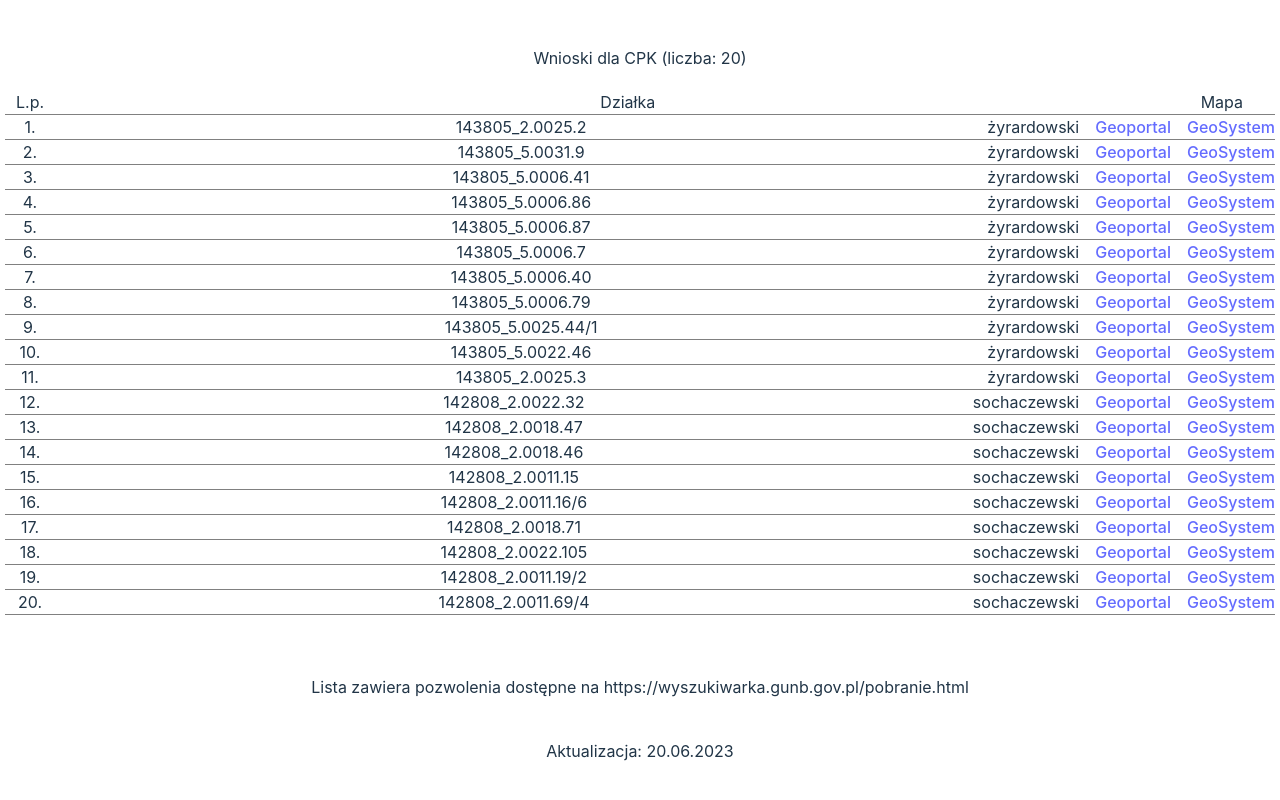
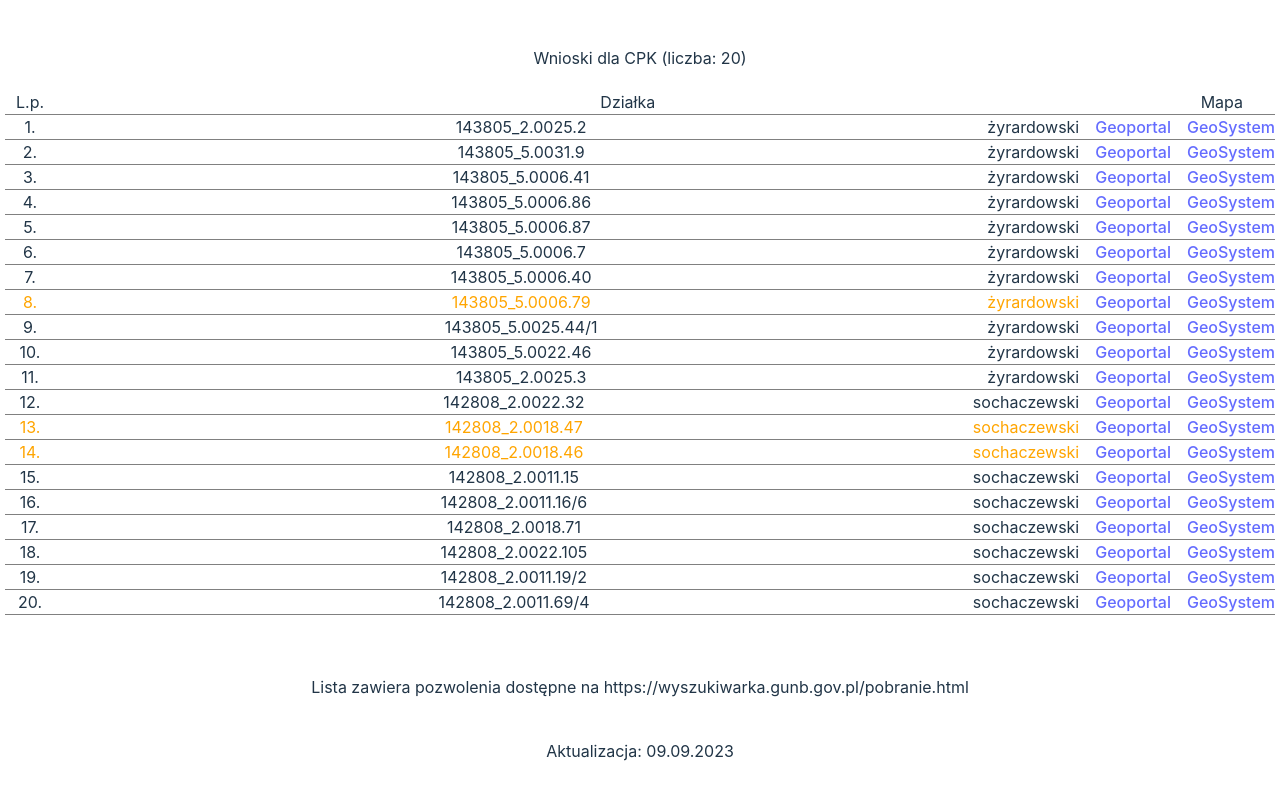
Before and after one commit to kuba1pie/95-cpk-front, a Vue app: page / in a window 1280 px wide. Shown: the part 761-1561 px from the top of the page. Built offline with nearby package versions, Linux system fonts and the light colour scheme; no server answers.

Commit message:
feat: wnioski wydane as orange

```diff
--- a/src/App.vue
+++ b/src/App.vue
@@ -13,7 +13,7 @@ import Wnioski from './components/Wnioski.vue'
       Lista zawiera pozwolenia dostępne na https://wyszukiwarka.gunb.gov.pl/pobranie.html
     </div>
     <div class="description mt-10">
-      Aktualizacja: 20.06.2023
+      Aktualizacja: 09.09.2023
     </div>
   </div>
 </template>
--- a/src/components/Wnioski.vue
+++ b/src/components/Wnioski.vue
@@ -7,7 +7,8 @@
         <div>Działka</div>
         <div>Mapa</div>
       </div>
-      <div v-for="(item, index) in WNIOSKI" class="row-rest">
+      <div v-for="(item, index) in WNIOSKI" class="row-rest"
+        :class="{ considered: wydanoDlaWniosku(item), pozostale: pozostaleDlaWniosku(item) }">
         <div class="index">{{ index + 1 }}.</div>
         <div class="item">{{ item }}</div>
         <div class="item">{{ getObrebName(item) }}</div>
@@ -27,7 +28,7 @@
 
 <script setup>
 import { useCpk } from '../composables/cpk.ts'
-const { URL_GEOPORTAL, URL_GEOSYSTEM, target, getObrebName, WNIOSKI } = useCpk()
+const { URL_GEOPORTAL, URL_GEOSYSTEM, target, getObrebName, WNIOSKI, wydanoDlaWniosku, pozostaleDlaWniosku } = useCpk()
 
 
 const getWies = (item) => item.split(".")[1];
--- a/src/composables/cpk.ts
+++ b/src/composables/cpk.ts
@@ -1,5 +1,5 @@
 import { ref, reactive } from 'vue'
-import DATA from '../assets/cpkResult.json'
+import CPKRESULT from '../assets/cpkResult.json'
 import BUSTED from '../assets/busted.json'
 import NOTLISTED from '../assets/notListed.json'
 import WNIOSKI from '../assets/wnioski.json'
@@ -11,16 +11,16 @@ export const useCpk = () => {
     score: 0,
   })
 
-const URL_GEOPORTAL= 'https://mapy.geoportal.gov.pl/imap/Imgp_2.html?identifyParcel='
+  const URL_GEOPORTAL = 'https://mapy.geoportal.gov.pl/imap/Imgp_2.html?identifyParcel='
   const URL_GEOSYSTEM = 'https://polska.e-mapa.net/?identifyParcel='
-const getObreb = (numer) => numer.toString().padStart(4, "0");
-const getParcel = (item) => item.jednosta_numer_ew + '.' + getObreb(item.obreb_numer) + '.' + item.numer_dzialki;
-const getObrebName = (item) => powiaty.find(({ number }) => number === item.substring(0, 4)).name;
+  const getObreb = (shortObreb: number) => shortObreb ? shortObreb.toString().padStart(4, "0") : '';
+  const getParcel = (item ) => item.jednosta_numer_ew + '.' + getObreb(item.obreb_numer) + '.' + item.numer_dzialki;
+  const getObrebName = (terc) => powiaty.find(({ number }) => number === terc.substring(0, 4))?.name;
 
   const wishlist = ref([]);
 
   function sort() {
-  return DATA.sort(function (a, b) {
+    return CPKRESULT.sort(function (a, b) {
       a = a.data_wydania_decyzji.split('-');
       b = b.data_wydania_decyzji.split('-');
       return a[2] - b[2] || a[1] - b[1] || a[0] - b[0];
@@ -33,27 +33,16 @@ const powiaty = [
   ];
 
   let targetBlank = ref(true)
-const target = () => targetBlank.valueOf ? '_blank' : '_self'
+  const target = () => targetBlank.valueOf() ? '_blank' : '_self';
 
-
- async function getData() {
-   const url = `https://anyapi.com/api/user`;
-   try {
-     const response = await fetch(url);
-     const data = await response.json();
-     Object.assign(user, data.user)
-     wishlist.value = data.wishlist;
-     internalHelper();
-   } catch (e) {}
- }
-
- // all of the things that you want to do in created hook should be called inside function body
- getData()
+  const wydanoDlaWniosku = (dzialka: string) => CPKRESULT.map(result => getParcel(result)).find(i => i === dzialka);
+  const pozostaleDlaWniosku = (dzialka: string) => NOTLISTED.map(result => getParcel(result)).find(i => i === dzialka);
 
   return {
     user,
     wishlist,
-   getData,
+    wydanoDlaWniosku,
+    pozostaleDlaWniosku,
     URL_GEOPORTAL,
     URL_GEOSYSTEM,
     getObreb,
@@ -61,7 +50,7 @@ const target = () => targetBlank.valueOf ? '_blank' : '_self'
     getObrebName,
     sort,
     target,
-   DATA,
+    DATA: CPKRESULT,
     BUSTED,
     NOTLISTED,
     WNIOSKI
--- a/src/styles/main.css
+++ b/src/styles/main.css
@@ -22,3 +22,11 @@
 .busted {
   color: red;
 }
+
+.considered {
+  color: orange;
+}
+
+.pozostale {
+  color: blue;
+}
```
Lines whose indentation alone changed are shown as unchanged.
